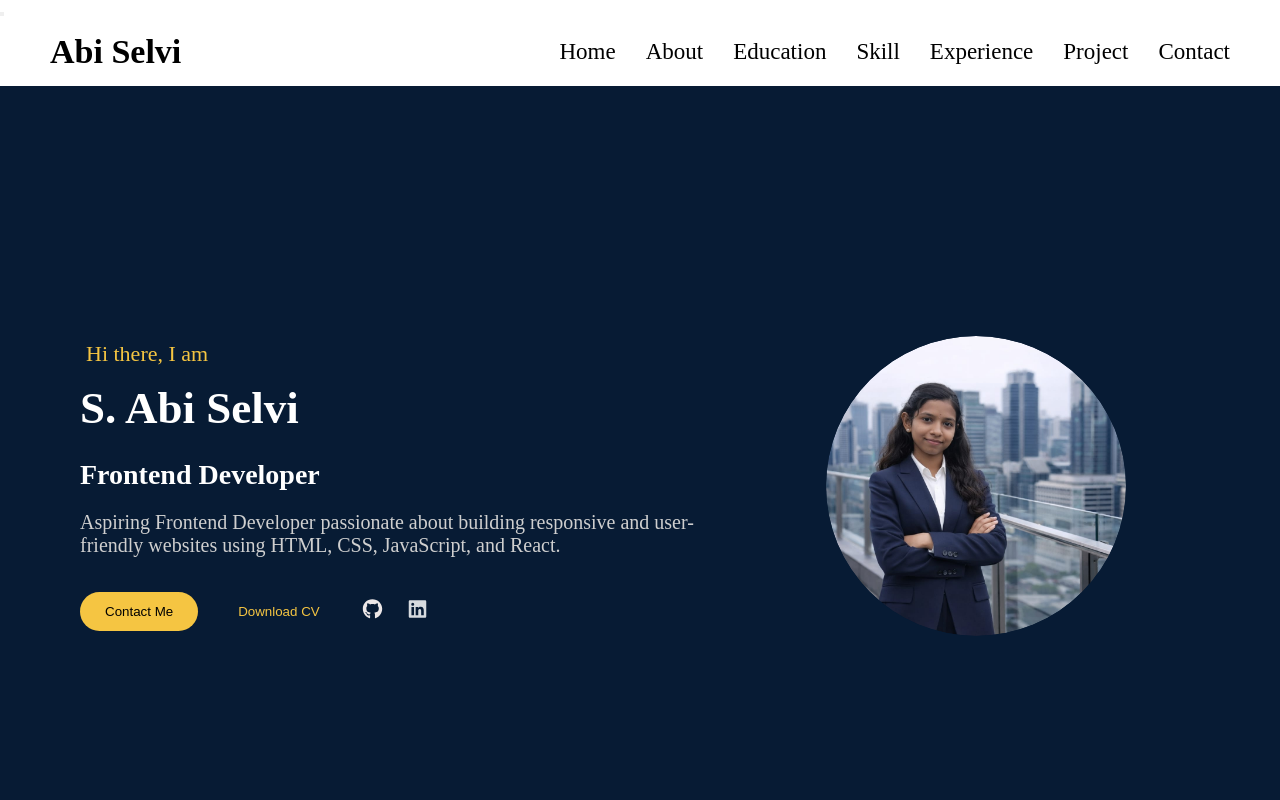
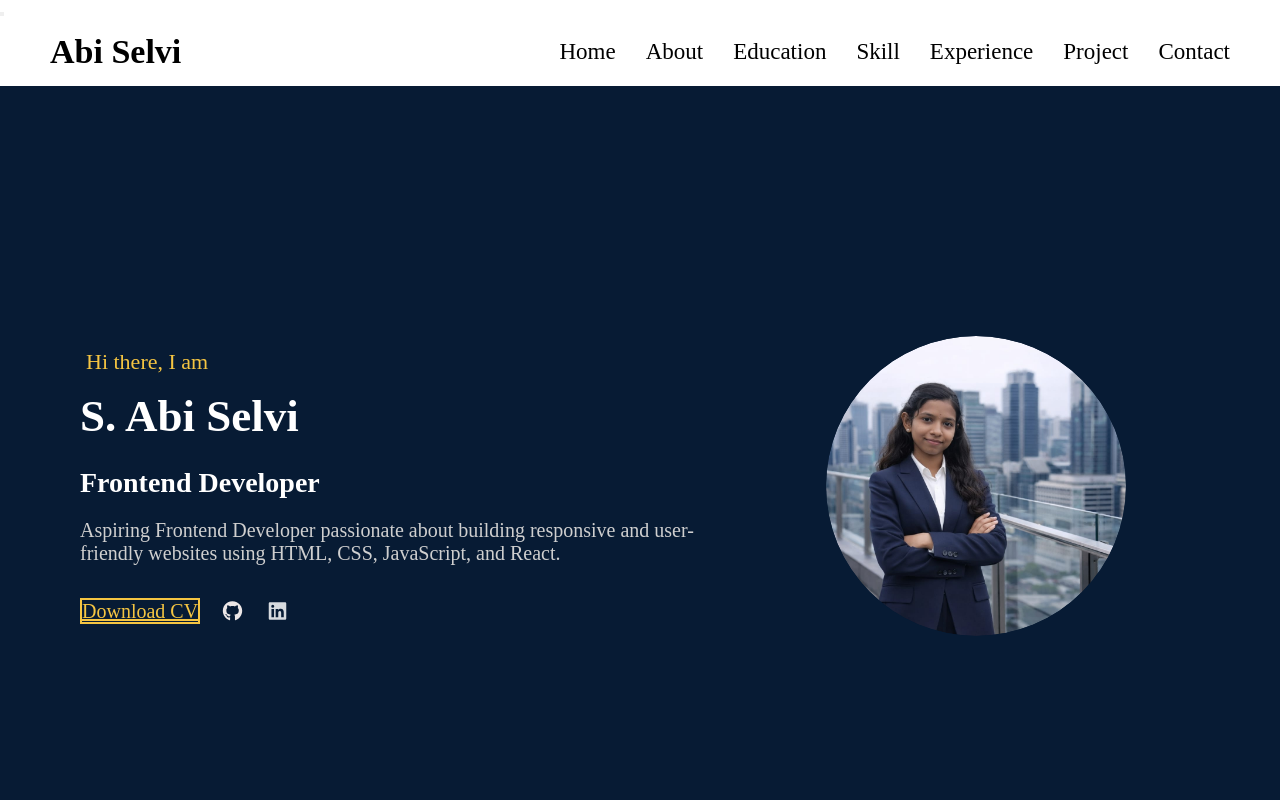
Before and after one commit to AbiSelviS/Portfolio, a React (Vite) app in the folder Frontend/: page / in a window 1280 px wide. Shown: the top 800 px of the page. Built offline with nearby package versions, Linux system fonts and the light colour scheme.

Commit message:
Update HeroSection.jsx

```diff
--- a/Frontend/src/components/HeroSection.jsx
+++ b/Frontend/src/components/HeroSection.jsx
@@ -1,3 +1,5 @@
+
+
 
 
 import React, { useEffect } from "react";
@@ -12,39 +14,47 @@ const HeroSection = () => {
 
   useEffect(() => {
     AOS.init({
-      duration: 1200, // animation duration
-      once: false,    // animate every time it comes into view
+      duration: 1200,
+      once: false,
     });
-    AOS.refresh();     // ensures AOS recalculates positions
+    AOS.refresh();
   }, []);
 
   return (
     <div className={Hero.hero} id="About">
 
-      {/* Left Side: Text */}
+      {/* Left Side */}
       <div className={Hero.heroleft} data-aos="fade-right">
         <p className={Hero.intro}>Hi there, I am</p>
+
         <h1 className={Hero.name}>S. Abi Selvi</h1>
+
         <h2 className={Hero.role}>Frontend Developer</h2>
+
         <p className={Hero.desc}>
           Aspiring Frontend Developer passionate about building responsive
           and user-friendly websites using HTML, CSS, JavaScript, and React.
         </p>
 
-        {/* Buttons and Social Icons */}
+        {/* Button + Icons */}
         <div className={Hero.herobuttons}>
-          <a href="#Contact"><button className={Hero.contact}>Contact Me</button></a>
-          <button className={Hero.cv}>Download CV</button>
 
+          {/* Download CV Button */}
+            <a href="" className={Hero.cv}>
+          Download CV
+          </a>
+
+          {/* Github */}
           <a href="https://github.com/AbiSelviS" target="_blank" rel="noopener noreferrer">
             <FontAwesomeIcon
               icon={faGithub}
               size="1x"
               color="#ece7e7"
-              style={{ marginRight: "20px" }}
+              style={{ marginLeft: "20px", marginRight: "20px" }}
             />
           </a>
 
+          {/* Linkedin */}
           <a href="https://www.linkedin.com/in/s-abi-selvi-915b85259" target="_blank" rel="noopener noreferrer">
             <FontAwesomeIcon
               icon={faLinkedin}
@@ -52,10 +62,11 @@ const HeroSection = () => {
               color="#d7dbdf"
             />
           </a>
+
         </div>
       </div>
 
-      {/* Right Side: Image */}
+      {/* Right Side Image */}
       <div className={Hero.heroright} data-aos="fade-left" data-aos-delay="200">
         <div className={Hero.imagebg}>
           <img src={picture} alt="Abi Selvi" />
```
